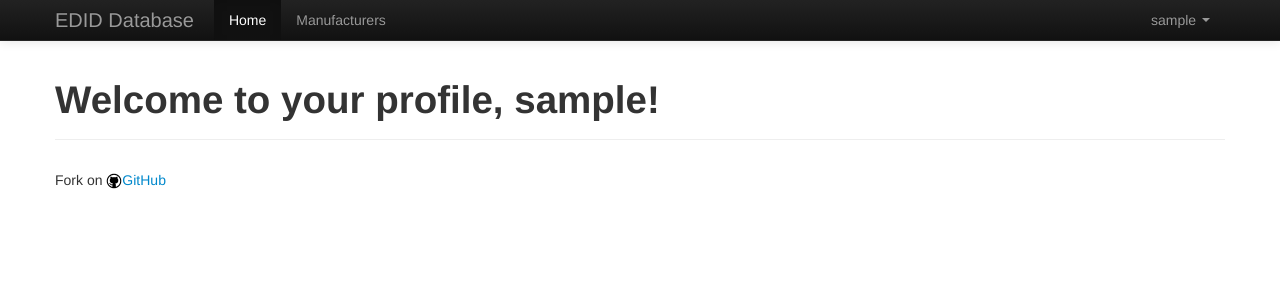
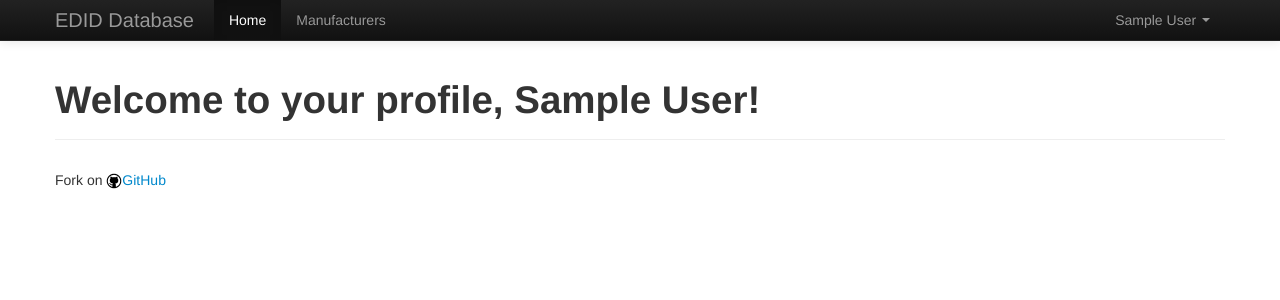
Before and after one commit to timvideos/edid.tv, a Django app: page /accounts/profile/ in a window 1280 px wide. Shown: the top 300 px of the page. Run offline with Django 3.2, Linux system fonts and the light colour scheme; the visitor is signed in with stand-in values (Sample User, id 1); some libraries are stand-ins or nearby versions.

Commit message:
Display user full name instead of their username.

```diff
--- a/templates/account/profile.html
+++ b/templates/account/profile.html
@@ -1,6 +1,5 @@
 {% extends "base.html" %}
 {% block title %}EDID Database{% endblock %}
-{% load account %}
 {% load socialaccount %}
 {% get_social_accounts user as accounts %}
 
@@ -8,16 +7,16 @@
 <div class="row">
   <div class="span12">
     <div class="page-header">
-      <h1>Welcome to your profile, {% user_display user %}!</h1>
+      <h1>Welcome to your profile, {{ user.get_full_name }}!</h1>
     </div>
 
-{% if accounts %}
+  {% if accounts %}
     <ul>
-  {% for account in accounts %}
+    {% for account in accounts %}
       <li>{{ account }}</li>
-  {% endfor %}
+    {% endfor %}
     </ul>
-{% endif %}
+  {% endif %}
   </div>
 </div>
 {% endblock %}
--- a/templates/base.html
+++ b/templates/base.html
@@ -40,8 +40,7 @@
             <ul class="nav pull-right">
               <li class="dropdown">
 {% if user.is_authenticated %}
-  {% load account %}
-                <a href="#" class="dropdown-toggle" data-toggle="dropdown" id="account_menu">{% user_display user %} <b class="caret"></b></a>
+                <a href="#" class="dropdown-toggle" data-toggle="dropdown" id="account_menu">{{ user.get_full_name }} <b class="caret"></b></a>
                 <ul class="dropdown-menu">
                   <li><a href="{% url 'account_email' %}"><i class="icon-envelope"></i> Change E-mail</a></li>
                   <li><a href="{% url 'account_change_password' %}"><i class="icon-lock"></i> Change Password</a></li>
--- a/templates/frontend/edid_revision_list.html
+++ b/templates/frontend/edid_revision_list.html
@@ -27,7 +27,7 @@
         <tr id="revision-{{ version.revision.pk }}">
           <td><a class="revision-link" href="{% url 'edid-revision-detail' edid_pk version.revision.pk %}">{{ version.revision.pk }}</a></td>
           <td>{{ version.revision.date_created|date }}</td>
-          <td>{% if version.revision.user %}{{ version.revision.user }}{% endif %}</td>
+          <td>{% if version.revision.user %}{{ version.revision.user.get_full_name }}{% endif %}</td>
           <td>{{ version }}</td>
           <td>{{ version.revision.comment }}</td>
       {% if user.is_staff %}
```
